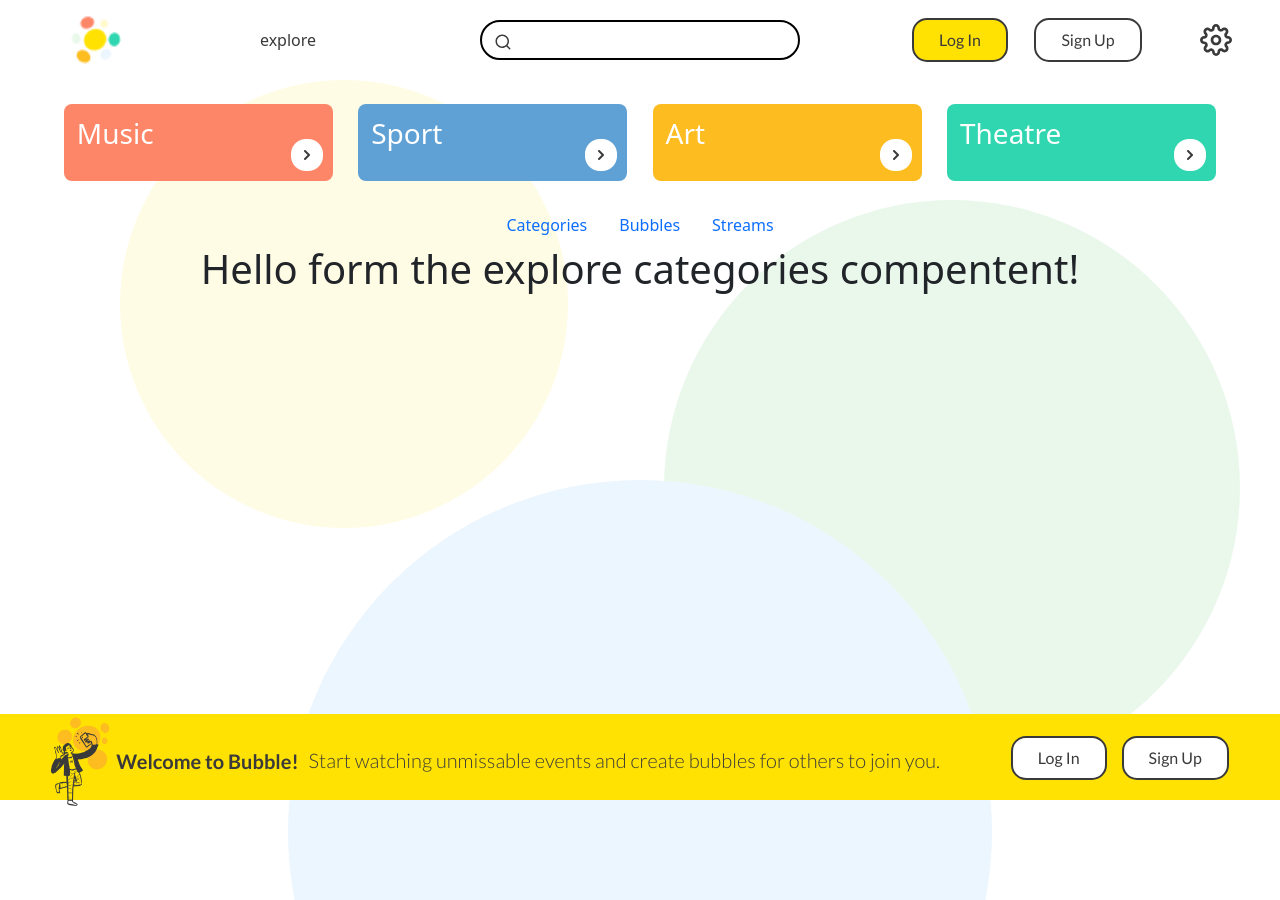
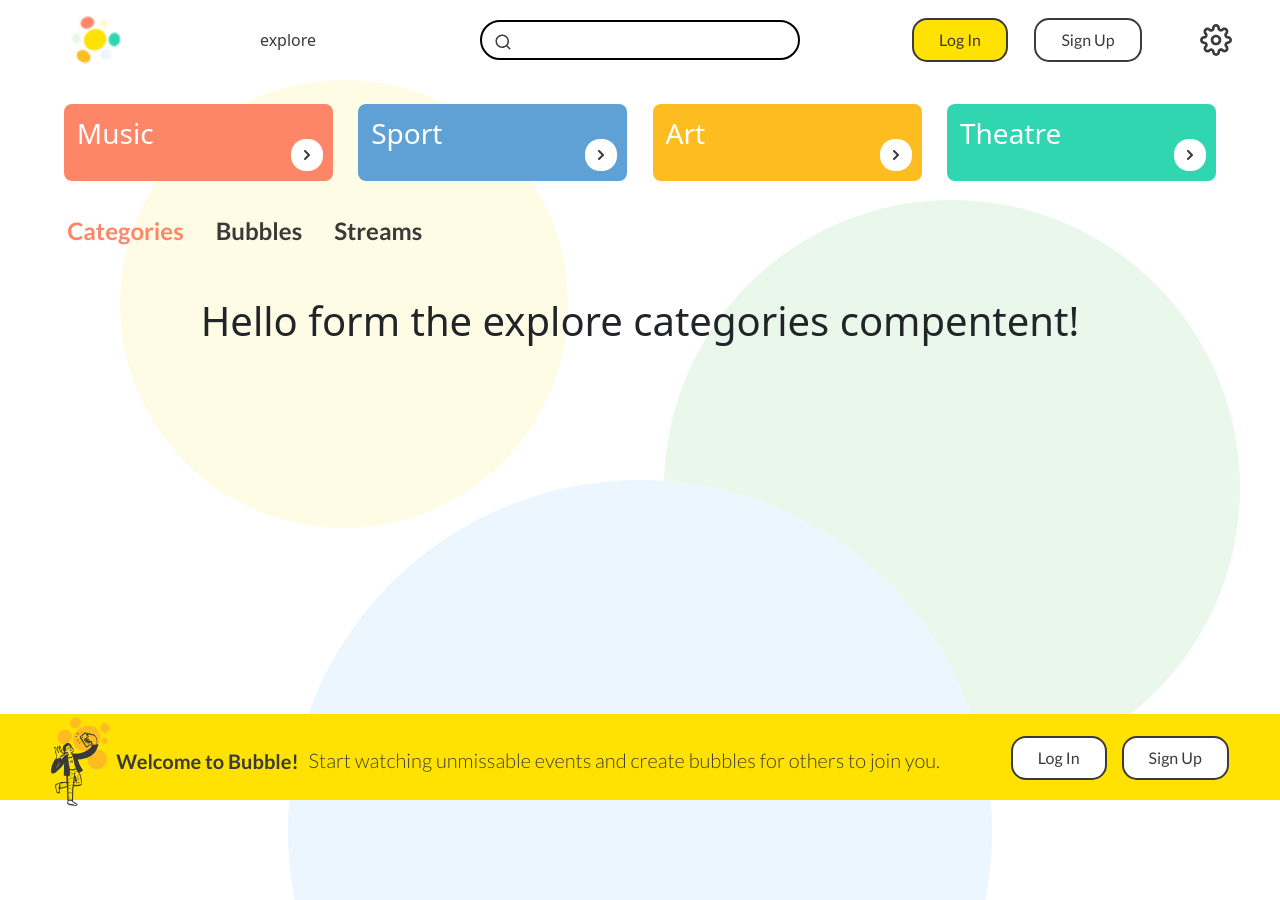
Before and after one commit to yourpalharvey/Bubble, a Next.js app in the folder frontend/: page /explore in a window 1280 px wide. After the commit the page ends 800 px from the top, so only its background shows below. Built offline with nearby package versions, Linux system fonts and the light colour scheme.

Commit message:
Added styling to explore nav

```diff
--- /dev/null
+++ b/frontend/objects/exploreNav/exploreNav.module.css
@@ -0,0 +1,15 @@
+.navContainer {
+    margin-left: 4vw;
+}
+
+.navItems {
+    color: var(--text);
+    font-family: 'Lato';
+    font-weight: 700;
+    font-size: 24px;
+}
+
+.navItems:hover,
+.navItems:global(.active) {
+    color: var(--accent-red);
+}
--- /dev/null
+++ b/frontend/objects/exploreNav/index.js
@@ -0,0 +1,51 @@
+import Nav from "react-bootstrap/Nav";
+import styles from "./exploreNav.module.css";
+import { useState } from "react";
+
+export const ExploreNav = (props) => {
+  const [active, setActive] = useState("default");
+
+  return (
+    <div className={styles.navContainer}>
+      <Nav
+        className={styles.nav}
+        activeKey={active}
+        onSelect={(selectedKey) => setActive(selectedKey)}
+      >
+        <Nav.Link
+          eventKey="default"
+          className={styles.navItems}
+          onClick={() => {
+            props.handleCloseBubbles();
+            props.handleCloseStreams();
+            props.handleShowCategories();
+          }}
+        >
+          Categories
+        </Nav.Link>
+        <Nav.Link
+          eventKey="link-1"
+          className={styles.navItems}
+          onClick={() => {
+            props.handleCloseCategories();
+            props.handleCloseStreams();
+            props.handleShowBubbles();
+          }}
+        >
+          Bubbles
+        </Nav.Link>
+        <Nav.Link
+          eventKey="link-2"
+          className={styles.navItems}
+          onClick={() => {
+            props.handleCloseCategories();
+            props.handleCloseBubbles();
+            props.handleShowStreams();
+          }}
+        >
+          Streams
+        </Nav.Link>
+      </Nav>
+    </div>
+  );
+};
--- a/frontend/pages/explore/index.js
+++ b/frontend/pages/explore/index.js
@@ -7,12 +7,12 @@ import { HomeTopContainer } from "../../containers/bubbleContainer";
 import { ExploreContainer } from "../../containers/exploreContainer";
 import { TallBubble, CategoryBubble } from "../../components/bubbles";
 import { CategoryContainer } from "../../containers/categoryContainer";
-import Nav from "react-bootstrap/Nav";
 import { ExploreCategories } from "../../components/exploreCategories";
 import { ExploreBubbles } from "../../components/exploreBubbles";
 import { ExploreStreams } from "../../components/exploreStreams";
 
 import React, { useState } from "react";
+import { ExploreNav } from "../../objects/exploreNav";
 
 export default function Explore(props) {
   const [showCategories, setShowCategories] = useState(true);
@@ -54,45 +54,21 @@ export default function Explore(props) {
           <CategoryBubble text="Art" colour="var(--orange)" />
           <CategoryBubble text="Theatre" colour="var(--teal)" />
         </CategoryContainer>
+      </div>
 
-        <Nav activeKey="/categories">
-          <Nav.Item>
-            <Nav.Link
-              onClick={() => {
-                handleCloseBubbles();
-                handleCloseStreams();
-                handleShowCategories();
-              }}
-            >
-              Categories
-            </Nav.Link>
-          </Nav.Item>
-          <Nav.Item>
-            <Nav.Link
-              onClick={() => {
-                handleCloseCategories();
-                handleCloseStreams();
-                handleShowBubbles();
-              }}
-            >
-              Bubbles
-            </Nav.Link>
-          </Nav.Item>
-          <Nav.Item>
-            <Nav.Link
-              onClick={() => {
-                handleCloseCategories();
-                handleCloseBubbles();
-                handleShowStreams();
-              }}
-            >
-              Streams
-            </Nav.Link>
-          </Nav.Item>
-        </Nav>
+      <ExploreNav
+        showCategories={showCategories}
+        handleShowCategories={handleShowCategories}
+        handleCloseCategories={handleCloseCategories}
+        showBubbles={showBubbles}
+        handleShowBubbles={handleShowBubbles}
+        handleCloseBubbles={handleCloseBubbles}
+        showStreams={showStreams}
+        handleShowStreams={handleShowStreams}
+        handleCloseStreams={handleCloseStreams}
+      />
 
-        <div>{contentRendered}</div>
-      </div>
+      <div className={styles.contentContainer}>{contentRendered}</div>
 
       <Footer loggedIn={false} />
     </Background>
--- a/frontend/styles/Explore.module.css
+++ b/frontend/styles/Explore.module.css
@@ -2,7 +2,17 @@
     padding-top: 10vh;
     /* text-align: center; */
     width: 100vw;
-    min-height: 100vh;
+    position: relative;
+        display: flex;
+        flex-direction: column;
+        justify-content: flex-start;
+        align-items: center;
+    }
+
+    .contentContainer {
+        padding-top: 5vh;
+        /* text-align: center; */
+        width: 100vw;
     position: relative;
     display: flex;
     flex-direction: column;
```
